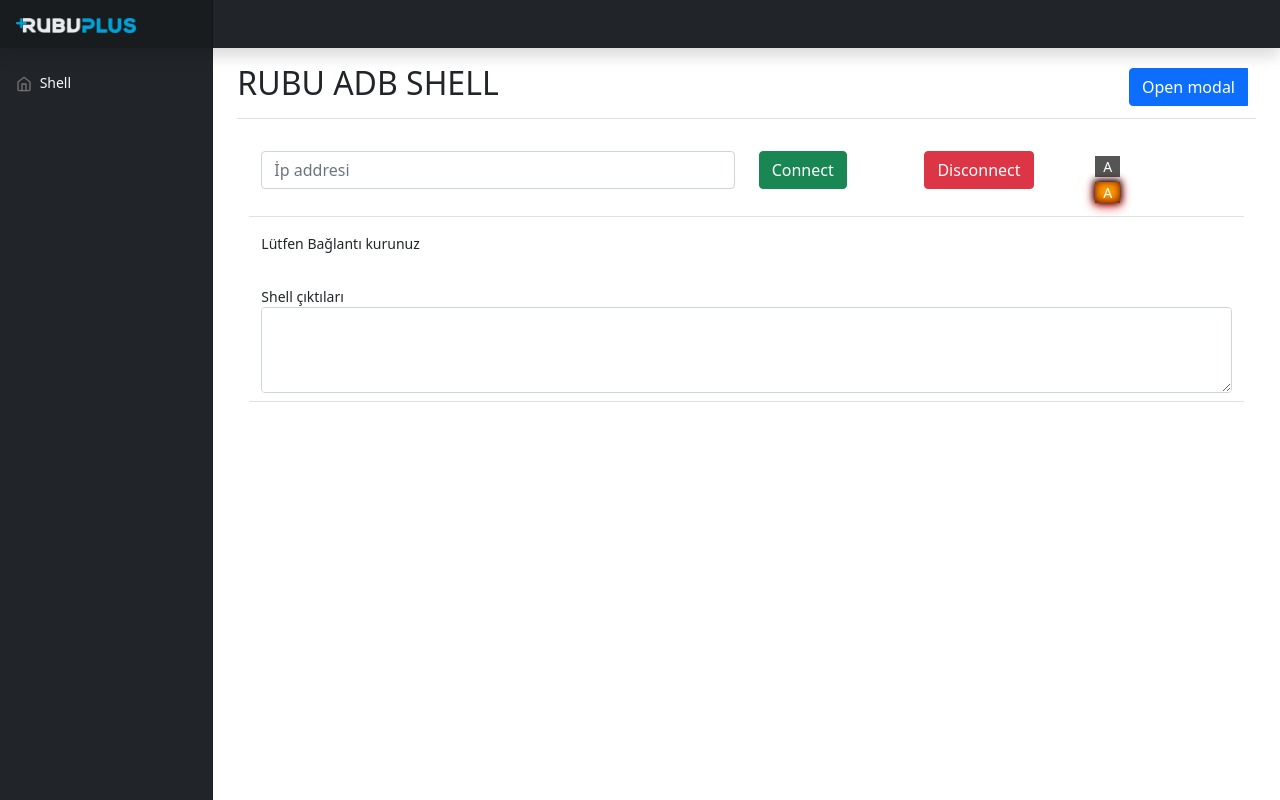
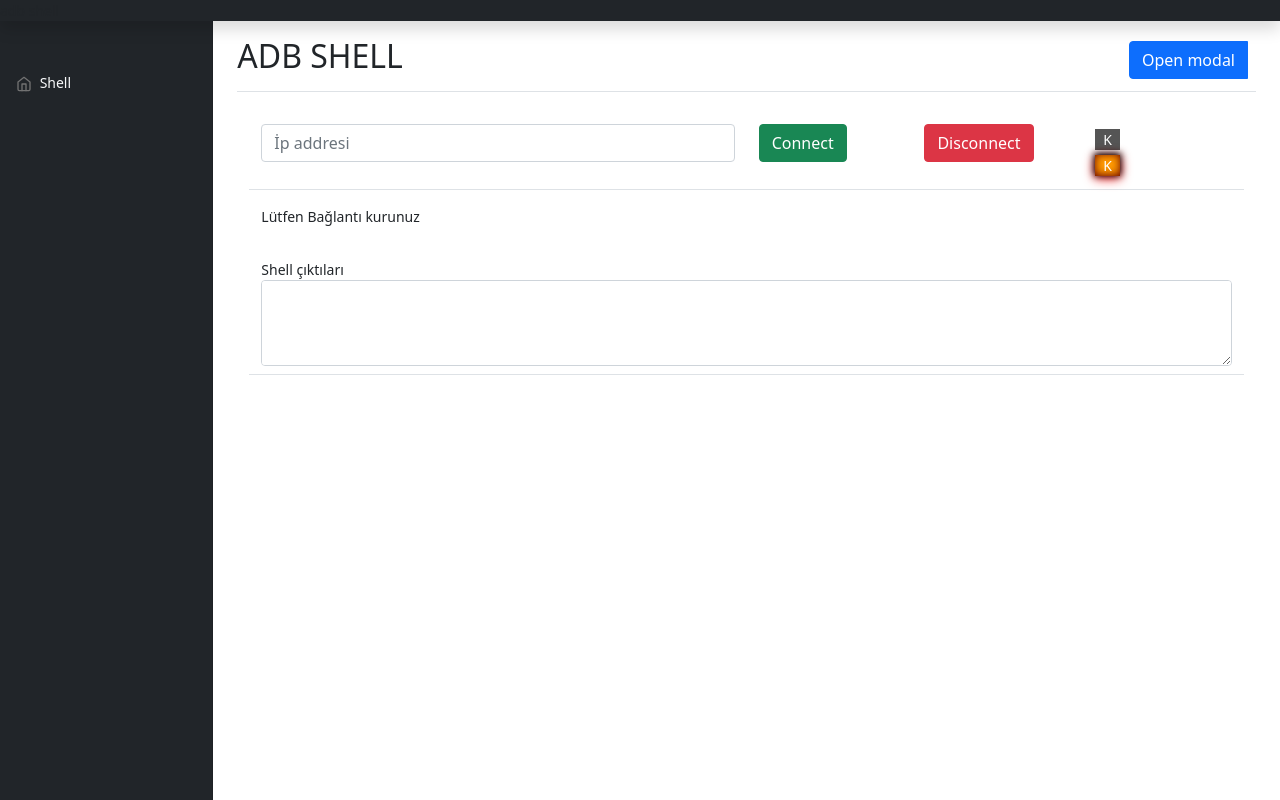
Before and after one commit to SirmaXX/adb-web-app, a FastAPI app: page / in a window 1280 px wide. Run offline with FastAPI, Linux system fonts and the light colour scheme; some libraries are stand-ins or nearby versions.

Commit message:
gereksiz resimler silindi

```diff
--- a/templates/index.html
+++ b/templates/index.html
@@ -6,7 +6,7 @@
 {% block body %}
 <div
           class="d-flex justify-content-between flex-wrap flex-md-nowrap align-items-center pt-3 pb-2 mb-3 border-bottom">
-          <h1 class="h2">RUBU ADB SHELL</h1>
+          <h1 class="h2">ADB SHELL</h1>
           <div class="btn-toolbar mb-2 mb-md-0">
             <div class="btn-group me-2">
               <button type="button" class="btn btn-primary" data-bs-toggle="modal" data-bs-target="#myModal">
@@ -83,8 +83,8 @@
               <div class="led-green ">A</div>
               <div class="square">A</div>
               {% else %}
-              <div class="square ">A</div>
-              <div class="led-red-on">A</div>
+              <div class="square ">K</div>
+              <div class="led-red-on">K</div>
               {% endif %}
 
 
--- a/templates/layout.html
+++ b/templates/layout.html
@@ -35,11 +35,8 @@
     <header
       class="navbar navbar-dark sticky-top bg-dark flex-md-nowrap p-0 shadow"
     >
-      <a class="navbar-brand col-md-3 col-lg-2 me-0 px-3" href="#">
-        <img
-          src="{{ url_for('static', path='img/logo-rubuplus-dark-bg.webp') }}"
-          width="120"
-      /></a>
+
+adb shell
       <button
         class="navbar-toggler position-absolute d-md-none collapsed"
         type="button"
```
Also changed, not shown: static/img/logo-rubuplus-dark-bg.webp (deleted), static/img/rubu-logo-beyaz.png (deleted).
